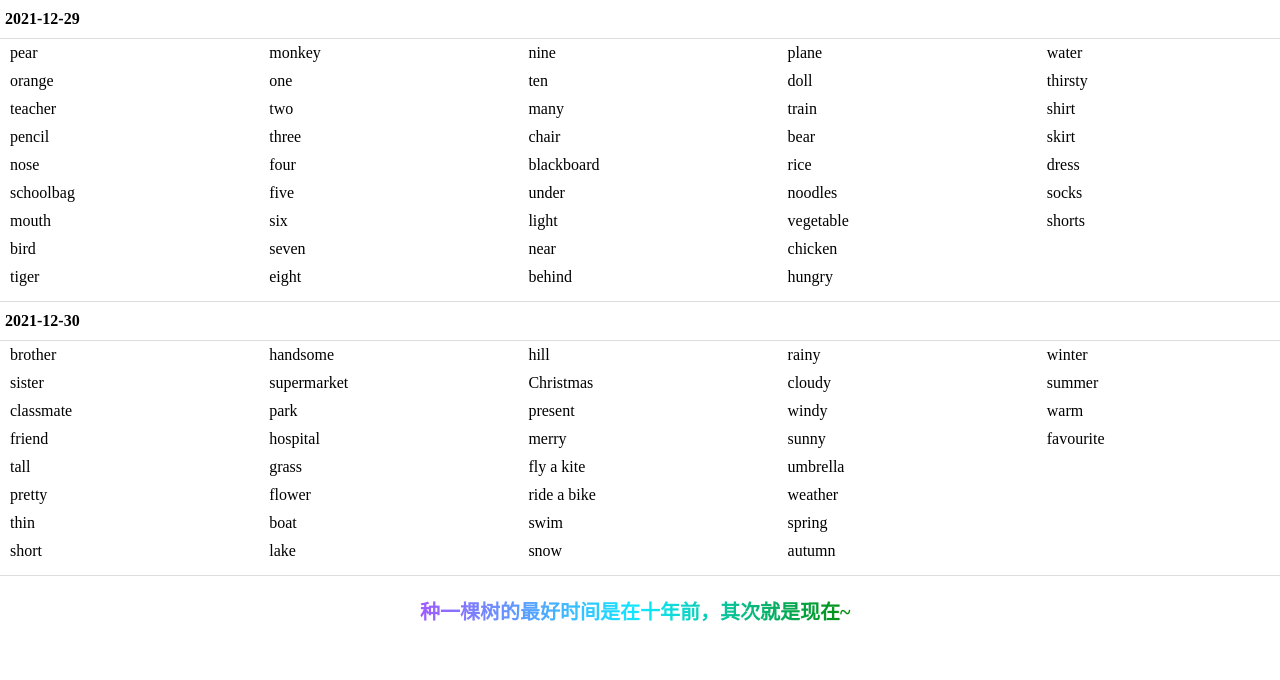
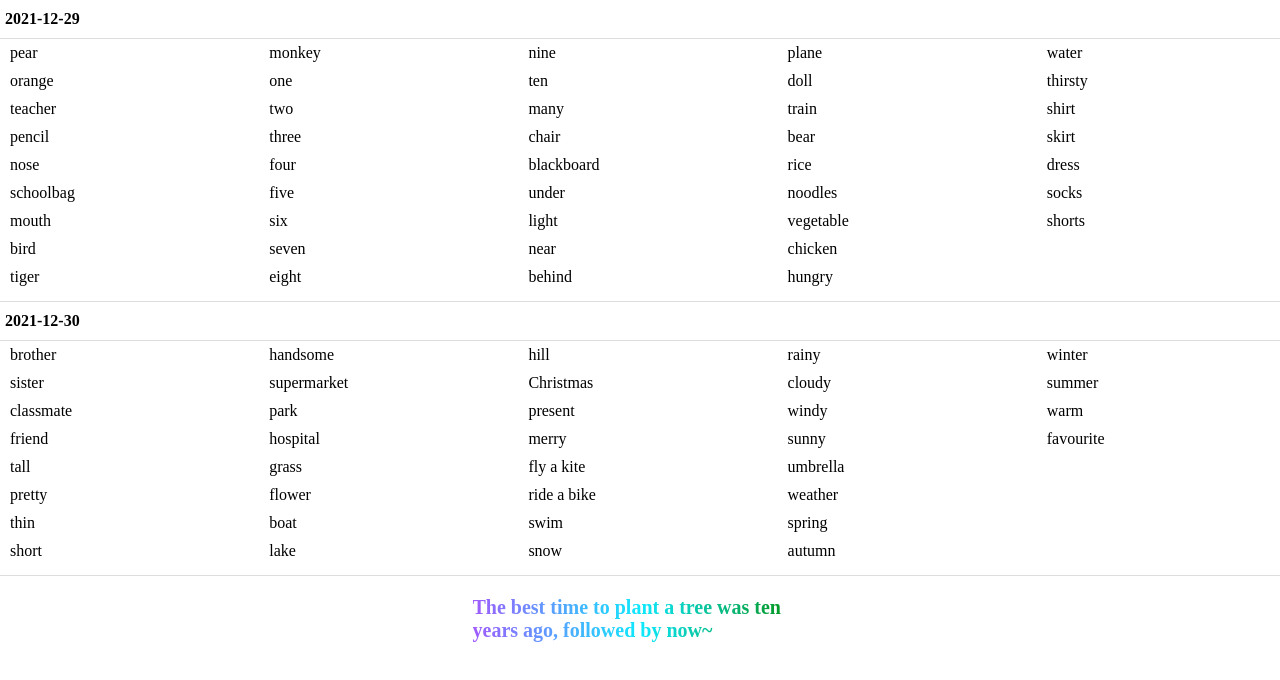
Before and after one commit to sl17/return, a plain HTML site: page index.html in a window 1280 px wide. Drawn offline with Linux system fonts and the light colour scheme.

Commit message:
Update index.html

```diff
--- a/index.html
+++ b/index.html
@@ -8,7 +8,7 @@
     .wrap div.box{columns: auto 5;}
     .wrap div.box span{display: block;padding: 5px 10px;cursor: default;}
     @media screen and (max-width: 750px){.wrap div.box{columns: auto 3;}}
-    h2{margin: 20px auto;;font-size: 20px;;width:440px;background: -webkit-linear-gradient(0deg, #9f5bff, #0ee9ff, #028a00);-webkit-background-clip: text;background-clip: text;-webkit-text-fill-color: transparent;-webkit-box-decoration-break: clone;}
+    h2{margin: 20px auto;font-size: 20px;;width:335px;background: -webkit-linear-gradient(0deg, #9f5bff, #0ee9ff, #028a00);-webkit-background-clip: text;background-clip: text;-webkit-text-fill-color: transparent;-webkit-box-decoration-break: clone;}
   </style>
   <title>出来混总是要还的</title>
   <link rel="shortcut icon" href="//sl17.github.io/return/index.ico" type="image/x-icon">
@@ -17,7 +17,7 @@
 
 <body>
   <div class="wrap"></div>
-  <h2>种一棵树的最好时间是在十年前，其次就是现在~</h2>
+  <h2>The best time to plant a tree was ten years ago, followed by now~</h2>
   <!-- 有道发音 -->
   <audio id="youdao" src="http://dict.youdao.com/speech?audio=hello"></audio>
   <!-- 百度发音 -->
```
